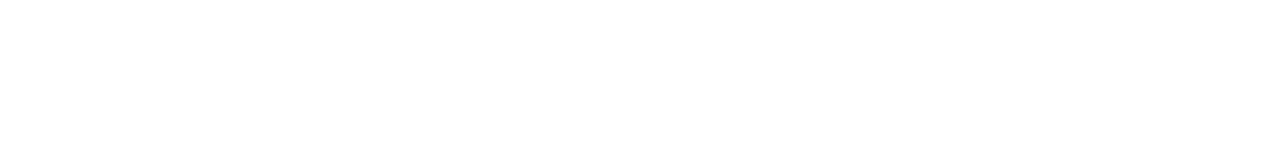
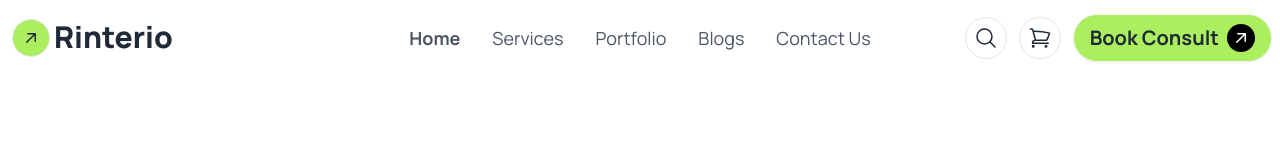
Before and after one commit to MAMUN0188/assignment-three, a plain HTML site: page index.html in a window 1280 px wide. Drawn offline with nearby package versions, Linux system fonts and the light colour scheme.

Commit message:
all cdn file setup and navbar complete

```diff
--- a/index.html
+++ b/index.html
@@ -4,9 +4,93 @@
     <meta charset="UTF-8">
     <meta name="viewport" content="width=device-width, initial-scale=1.0">
     <title>Striking House</title>
+    <!-- Tailwind and Daisy Ui CDN  -->
+
+    <link href="https://cdn.jsdelivr.net/npm/daisyui@4.12.10/dist/full.min.css" rel="stylesheet" type="text/css" />
+    <script src="https://cdn.tailwindcss.com"></script>
+
+    <!-- Font CDN  -->
+    <link rel="preconnect" href="https://fonts.googleapis.com">
+    <link rel="preconnect" href="https://fonts.gstatic.com" crossorigin>
+    <link href="https://fonts.googleapis.com/css2?family=Manrope:wght@200..800&display=swap" rel="stylesheet">
+
+<style>
+    .manrope{
+        font-family: "Manrope", sans-serif;
+    }
+    @media screen and (max-width: 640px) {
+        .work{
+            visibility: hidden;
+        }
+    }
+</style>
+
 </head>
-<body>
-    <header></header>
+<body class="manrope">
+    <header class="container mx-auto">
+        <div class="navbar bg-base-100">
+            <div class="navbar-start">
+              <!-- Heading  -->
+              <a class="flex text-2xl ml-1 lg:text-3xl font-extrabold">
+                <div class="p-2 border bg-[#ABEF5F] rounded-full mr-1">
+                    <svg xmlns="http://www.w3.org/2000/svg" viewBox="0 0 20 20" fill="currentColor" class="size-5">
+                        <path fill-rule="evenodd" d="M5.22 14.78a.75.75 0 0 0 1.06 0l7.22-7.22v5.69a.75.75 0 0 0 1.5 0v-7.5a.75.75 0 0 0-.75-.75h-7.5a.75.75 0 0 0 0 1.5h5.69l-7.22 7.22a.75.75 0 0 0 0 1.06Z" clip-rule="evenodd" />
+                    </svg>
+                </div>
+                Rinterio</a>
+            </div>
+            <!-- lg device dropdown -->
+            <div class="navbar-center hidden lg:flex">
+              <ul class="menu menu-horizontal px-1">
+                <li><a class="font-bold text-lg text-gray-600">Home</a></li>
+                <li><a class="hover:font-bold text-gray-600 text-lg">Services</a></li>
+                <li><a class="hover:font-bold text-gray-600 text-lg">Portfolio</a></li>
+                <li><a class="hover:font-bold text-gray-600 text-lg">Blogs</a></li>
+                <li><a class="hover:font-bold text-gray-600 text-lg">Contact Us</a></li>
+              </ul>
+            </div>
+            <!-- Last button  -->
+            <div class="navbar-end gap-3 work">
+                <!-- Search icon  -->
+                <div class="flex gap-3">
+                    <div class="p-2 border rounded-full ">
+                        <svg xmlns="http://www.w3.org/2000/svg" fill="none" viewBox="0 0 24 24" stroke-width="1.5" stroke="currentColor" class="size-6">
+                            <path stroke-linecap="round" stroke-linejoin="round" d="m21 21-5.197-5.197m0 0A7.5 7.5 0 1 0 5.196 5.196a7.5 7.5 0 0 0 10.607 10.607Z" />
+                        </svg>
+                    </div>
+                    <!-- cart icon  -->
+                    <div class="border p-2 rounded-full ">
+                        <svg xmlns="http://www.w3.org/2000/svg" fill="none" viewBox="0 0 24 24" stroke-width="1.5" stroke="currentColor" class="size-6">
+                            <path stroke-linecap="round" stroke-linejoin="round" d="M2.25 3h1.386c.51 0 .955.343 1.087.835l.383 1.437M7.5 14.25a3 3 0 0 0-3 3h15.75m-12.75-3h11.218c1.121-2.3 2.1-4.684 2.924-7.138a60.114 60.114 0 0 0-16.536-1.84M7.5 14.25 5.106 5.272M6 20.25a.75.75 0 1 1-1.5 0 .75.75 0 0 1 1.5 0Zm12.75 0a.75.75 0 1 1-1.5 0 .75.75 0 0 1 1.5 0Z" />
+                        </svg>
+                    </div>
+                </div>
+              <a class="btn bg-[#ABEF5F] hover:bg-[#ABEF5F] rounded-3xl text-xl font-bold">Book Consult
+                <div class="bg-black text-white p-1 rounded-full">
+                    <svg xmlns="http://www.w3.org/2000/svg" viewBox="0 0 20 20" fill="currentColor" class="size-5">
+                        <path fill-rule="evenodd" d="M5.22 14.78a.75.75 0 0 0 1.06 0l7.22-7.22v5.69a.75.75 0 0 0 1.5 0v-7.5a.75.75 0 0 0-.75-.75h-7.5a.75.75 0 0 0 0 1.5h5.69l-7.22 7.22a.75.75 0 0 0 0 1.06Z" clip-rule="evenodd" />
+                      </svg>
+                </div>
+              </a>
+            </div>
+            <div class="dropdown dropdown-end">
+                <div tabindex="0" role="button" class="lg:hidden border p-2 mt-2 mr-3 rounded-full">
+                    <svg xmlns="http://www.w3.org/2000/svg" fill="none" viewBox="0 0 24 24" stroke-width="1.5" stroke="currentColor" class="size-8 ">
+                        <path stroke-linecap="round" stroke-linejoin="round" d="M3.75 6.75h16.5M3.75 12h16.5m-16.5 5.25h16.5" />
+                      </svg>
+                </div>
+                <ul
+                  tabindex="0"
+                  class="menu menu-sm dropdown-content bg-base-100 rounded-box z-[1] mt-3 w-52 p-2 shadow">
+                  <li><a>Home</a></li>
+                  <li><a>Services</a></li>
+                  <li><a>Portfolio</a></li>
+                  <li><a>Blogs</a></li>
+                  <li><a>Contact Us</a></li>
+                </ul>
+              </div>
+          </div>
+    </header>
     <main></main>
 </body>
 </html>
--- /dev/null
+++ b/tailwind.config.js
@@ -0,0 +1,8 @@
+/** @type {import('tailwindcss').Config} */
+module.exports = {
+    content: ["./src/**/*.{html,js}"],
+    theme: {
+      extend: {},
+    },
+    plugins: [],
+  }
```
